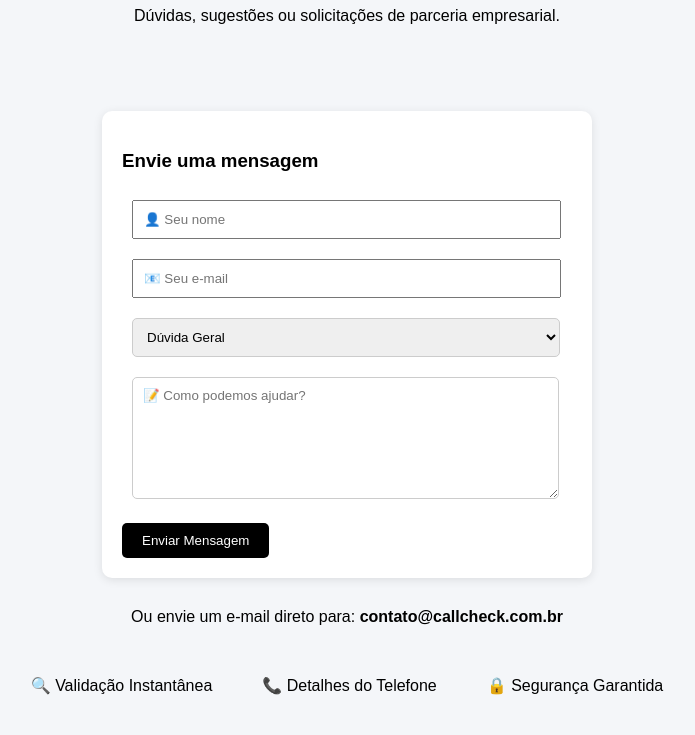
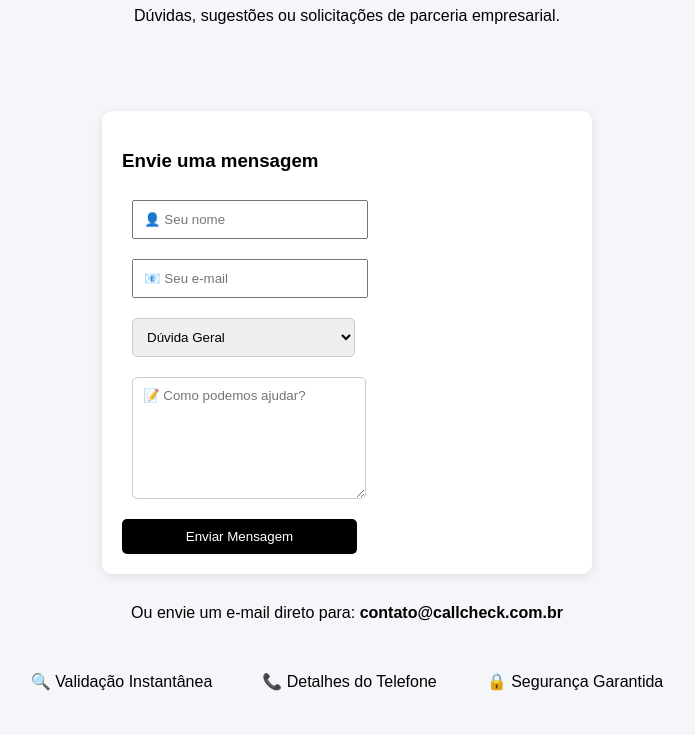
Before and after one commit to dealkis/CallCheck, a Flask app: page /contato in a window 1280 px wide. Shown: the part 165-900 px from the top of the page, without its empty margins (293-988 px from the left). After the commit the page ends 856 px from the top, so only its background shows below. Run offline with Flask 3, Linux system fonts and the light colour scheme.

Commit message:
Update contato.html

```diff
--- a/templates/contato.html
+++ b/templates/contato.html
@@ -9,7 +9,7 @@
 <div class="resultado" style="flex-direction: column; width: 450px;">
     <div class="info">
         <h3>Envie uma mensagem</h3>
-        <form action="https://formspree.io/f/emanoelc18@gmail.com" method="POST" class="form-box">
+        <form action="https://formspree.io/f/xdabeqgd" method="POST" class="form-box" style="display: flex; flex-direction: column; width: 100%;">
             <input type="text" name="nome" placeholder="👤 Seu nome" required style="width: 90%;">
             <input type="email" name="email" placeholder="📧 Seu e-mail" required style="width: 90%;">
 
```
